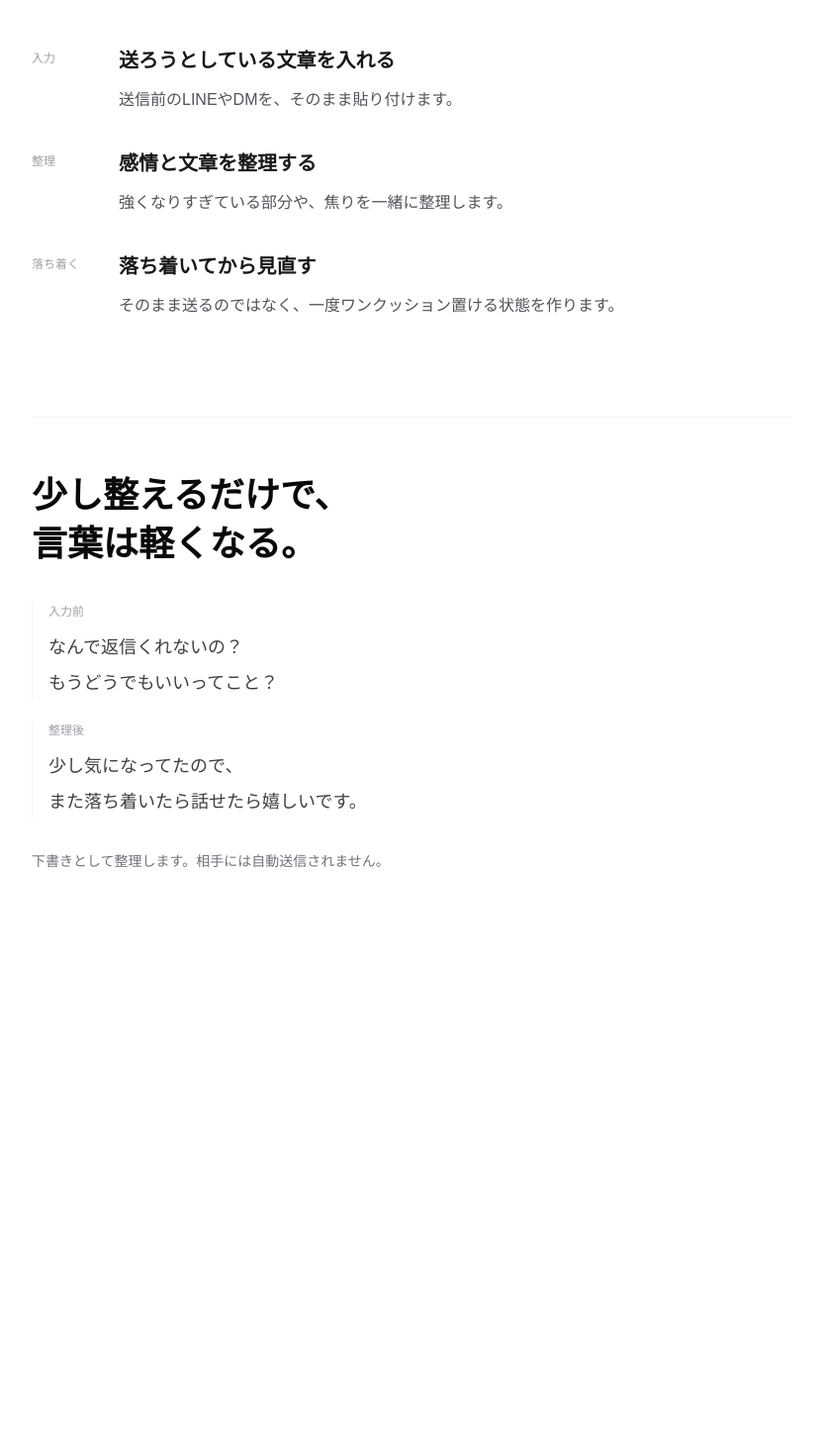
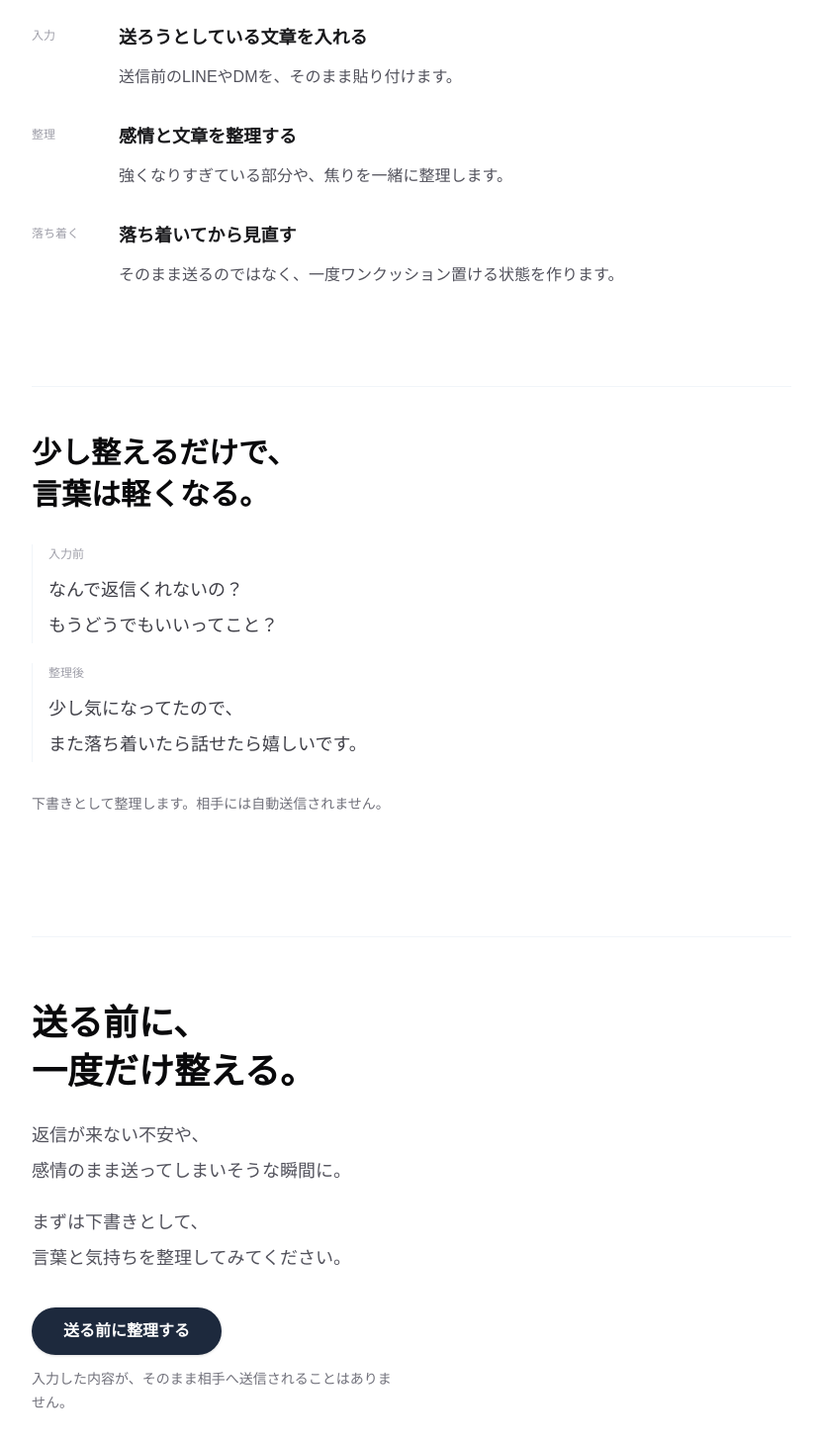
Before and after one commit to KOMAPPY-MG/ReplyMate, a Next.js app: page / in a window 1280 px wide. Shown: the part 2143-3604 px from the top of the page at 99% size, without its empty margins (224-1055 px from the left). Before the commit the page ends 3123 px from the top, so only its background shows below. Built offline with nearby package versions, Linux system fonts and the light colour scheme.

Commit message:
LPの最終CTAと余白を調整

```diff
--- a/src/app/page.tsx
+++ b/src/app/page.tsx
@@ -202,9 +202,9 @@ export default function Home() {
             </div>
           </div>
 
-          <ul className="mt-7 max-w-2xl space-y-3.5 text-sm leading-7 text-zinc-600 sm:text-base sm:leading-8">
+          <ul className="mt-7 max-w-2xl space-y-4 text-sm leading-7 text-zinc-600 sm:text-base sm:leading-8">
             {empathyItems.map((item) => (
-              <li key={item} className="flex gap-3 odd:pl-0 even:pl-3">
+              <li key={item} className="flex gap-3">
                 <span className="mt-3 size-1 shrink-0 rounded-full bg-slate-300" />
                 <span>{item}</span>
               </li>
@@ -249,22 +249,22 @@ export default function Home() {
       </section>
 
       <section className="px-5 pb-20 pt-2 sm:px-8 sm:pb-24 sm:pt-4 lg:px-10">
-        <div className="mx-auto w-full max-w-3xl border-t border-slate-100 pt-14 sm:pt-16">
+        <div className="mx-auto w-full max-w-3xl border-t border-slate-100 pt-12 sm:pt-14">
           <div className="max-w-2xl">
-            <h2 className="text-balance text-3xl font-semibold leading-tight text-zinc-950 sm:text-4xl">
+            <h2 className="text-balance text-2xl font-semibold leading-tight text-zinc-950 sm:text-3xl">
               <span className="block">送る前に、</span>
               <span className="mt-1 block">少しだけ間を置く。</span>
             </h2>
           </div>
 
-          <div className="mt-9 max-w-2xl space-y-8 sm:mt-10">
+          <div className="mt-8 max-w-2xl space-y-7 sm:mt-9">
             {howItWorksItems.map((item) => (
               <div key={item.phase} className="grid grid-cols-[4.5rem_1fr] gap-4">
                 <p className="pt-1 text-xs font-medium leading-5 text-zinc-400">
                   {item.phase}
                 </p>
                 <div>
-                  <h3 className="text-lg font-semibold leading-7 text-zinc-900 sm:text-xl sm:leading-8">
+                  <h3 className="text-base font-semibold leading-7 text-zinc-900 sm:text-lg sm:leading-8">
                     {item.title}
                   </h3>
                   <p className="mt-2 text-pretty text-sm leading-7 text-zinc-600 sm:text-base sm:leading-8">
@@ -278,15 +278,15 @@ export default function Home() {
       </section>
 
       <section className="px-5 pb-20 sm:px-8 sm:pb-24 lg:px-10">
-        <div className="mx-auto w-full max-w-3xl border-t border-slate-100 pt-12 sm:pt-14">
+        <div className="mx-auto w-full max-w-3xl border-t border-slate-100 pt-11 sm:pt-12">
           <div className="max-w-2xl">
-            <h2 className="text-balance text-3xl font-semibold leading-tight text-zinc-950 sm:text-4xl">
+            <h2 className="text-balance text-2xl font-semibold leading-tight text-zinc-950 sm:text-3xl">
               <span className="block">少し整えるだけで、</span>
               <span className="mt-1 block">言葉は軽くなる。</span>
             </h2>
           </div>
 
-          <div className="mt-9 max-w-2xl space-y-5">
+          <div className="mt-8 max-w-2xl space-y-5">
             {miniExperienceItems.map((item) => (
               <div
                 key={item.label}
@@ -307,6 +307,42 @@ export default function Home() {
           </p>
         </div>
       </section>
+
+      <section id="beta" className="px-5 pb-16 pt-4 sm:px-8 sm:pb-20 sm:pt-6 lg:px-10">
+        <div className="mx-auto w-full max-w-3xl border-t border-slate-100 pt-14 sm:pt-16">
+          <div className="max-w-2xl">
+            <h2 className="text-balance text-3xl font-semibold leading-tight text-zinc-950 sm:text-4xl">
+              <span className="block">送る前に、</span>
+              <span className="mt-1 block">一度だけ整える。</span>
+            </h2>
+
+            <div className="mt-6 space-y-4 text-pretty text-base leading-8 text-zinc-600 sm:text-lg sm:leading-9">
+              <p>
+                返信が来ない不安や、
+                <br />
+                感情のまま送ってしまいそうな瞬間に。
+              </p>
+              <p>
+                まずは下書きとして、
+                <br />
+                言葉と気持ちを整理してみてください。
+              </p>
+            </div>
+
+            <div className="mt-8 flex w-full flex-col items-start gap-3 sm:w-auto">
+              <a
+                href="#beta"
+                className="inline-flex h-12 w-full items-center justify-center rounded-full bg-slate-800 px-8 text-base font-semibold text-white shadow-sm transition-colors duration-150 hover:bg-slate-700 focus:outline-none focus:ring-2 focus:ring-slate-700 focus:ring-offset-2 sm:w-auto"
+              >
+                送る前に整理する
+              </a>
+              <p className="max-w-sm text-pretty text-sm leading-6 text-zinc-500">
+                入力した内容が、そのまま相手へ送信されることはありません。
+              </p>
+            </div>
+          </div>
+        </div>
+      </section>
     </main>
   );
 }
```
